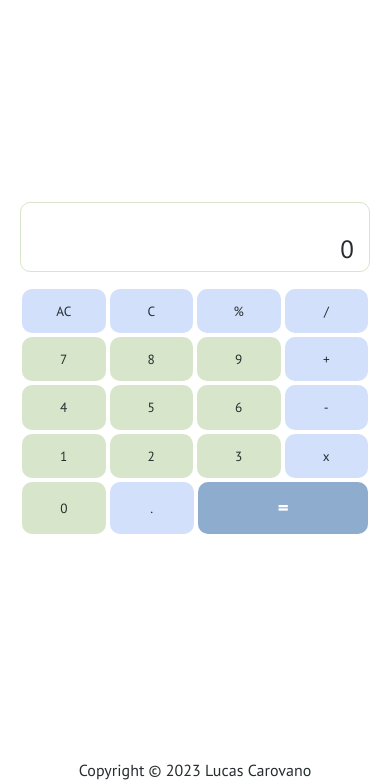
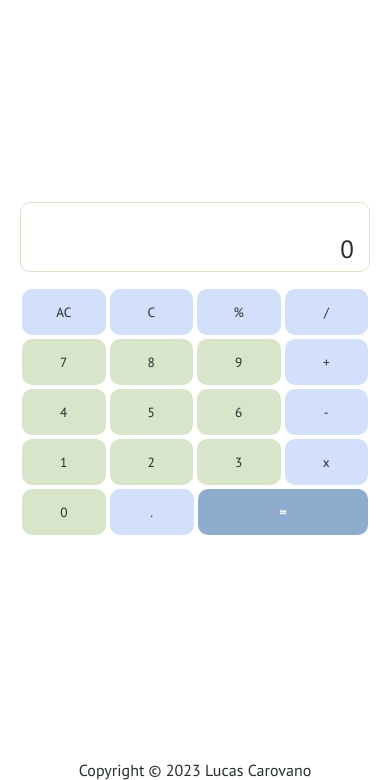
Before and after one commit to lucashub5/calculator, a plain HTML site: page index.html in a window 390 px wide. Shown: the part 64-844 px from the top of the page. Drawn offline with Linux system fonts and the light colour scheme.

Commit message:
responsive

```diff
--- a/style.css
+++ b/style.css
@@ -84,7 +84,6 @@ main {
 .result {
     flex: 2 0 calc(48% - 10px) !important;
     background: rgb(142, 172, 205) !important;
-    font-size: 20px !important;
     font-weight: bold !important;
     color: white !important;
 }
```
